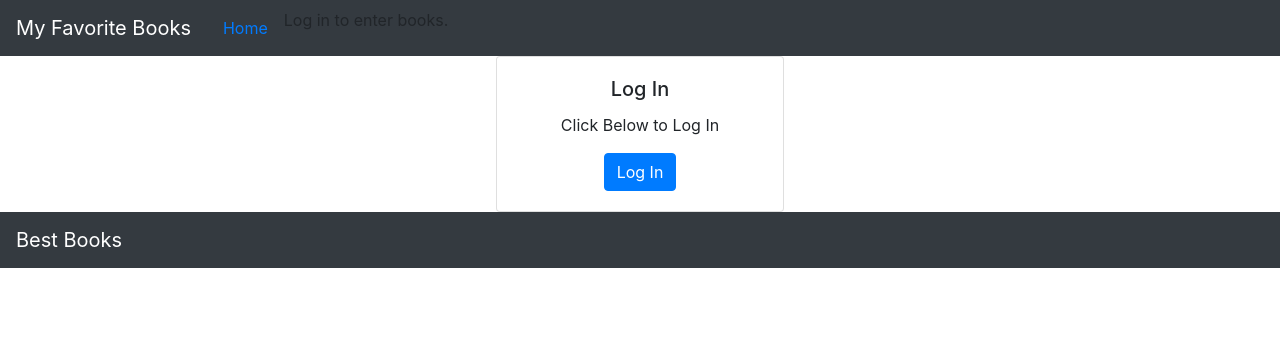
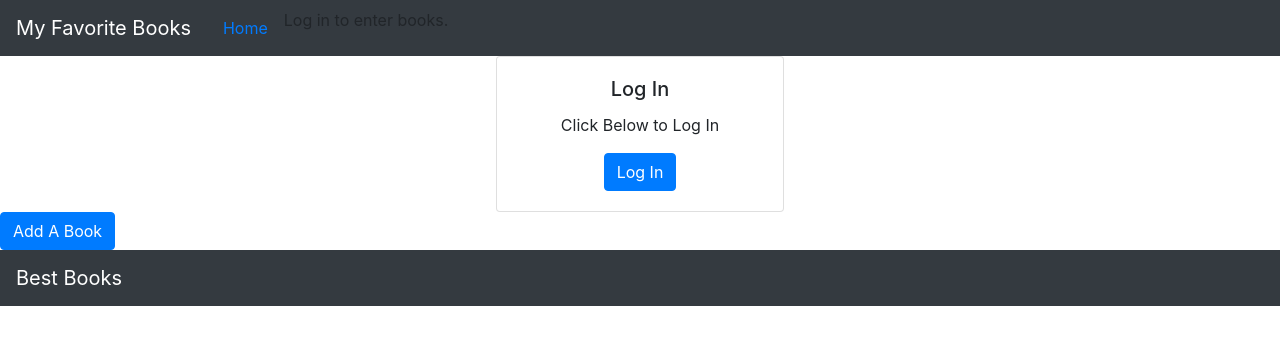
Before and after one commit to ryanyinlee/can-of-books-frontend, a React (Create React App) app: page / in a window 1280 px wide. Shown: the top 344 px of the page. Built offline with nearby package versions, Linux system fonts and the light colour scheme; no server answers.

Commit message:
modal now adds and carosel now renders proper email

```diff
--- a/src/App.js
+++ b/src/App.js
@@ -31,13 +31,33 @@ class App extends React.Component {
   loginHandler = (user) => {
     this.setState({
       user,
-    })
+
+    }, () => this.getBooks())
+    // await this.getBooks();
   }
+
+
 
   logoutHandler = () => {
     this.setState({
       user: null,
     })
+  }
+
+  handleClick = () => {
+
+    this.setState({showModal: true});
+
+  }
+
+  showModal =() => {
+
+    this.setState({showModal:true});
+  }
+
+  closeModal = () => {
+
+    this.setState({showModal:false});
   }
 
 // handleSubmit = (event) => {
@@ -108,6 +128,7 @@ getBooks = async () => {
 
   let url = `${process.env.REACT_APP_SERVER_URL}/books`;
 
+  console.log(this.state.user)
   if (this.state.user) {
     url = `${process.env.REACT_APP_SERVER_URL}/books?email=${this.state.user.email}`;
 
@@ -127,7 +148,7 @@ getBooks = async () => {
 }
 
 componentDidMount() {
-  this.getBooks();
+  // this.getBooks();
 }
 
   render() {
@@ -153,9 +174,9 @@ componentDidMount() {
             name={this.state.user.name}
             email={this.state.user.email}>
             </Profile> : <p></p>}
-            {(this.state.user && this.state.showModal) ? <BookForModal makeBook ={this.props.makeBook} showModal = {this.state.showModal} closeModal = {this.state.closeModal} /> : <Button onClick = {this.handleClick} >Add A Book</Button>}
 
           </Switch>
+            {(this.state.user && this.state.showModal) ? <BookForModal makeBook ={this.makeBook} showModal = {this.state.showModal} closeModal = {this.closeModal} /> : <Button onClick = {this.handleClick} >Add A Book</Button>}
           <Footer />
         </Router>
       </>
--- a/src/BookForModal.js
+++ b/src/BookForModal.js
@@ -2,6 +2,7 @@ import React, { Component } from "react";
 import Modal from "react-bootstrap/Modal";
 import Form from "react-bootstrap/Form";
 import Button from "react-bootstrap/Button";
+
 
 
 export default class BookForModal extends Component {
@@ -14,8 +15,10 @@ export default class BookForModal extends Component {
         status: event.target.status.value
 
     }
+    this.props.makeBook(newBook);
     this.props.closeModal();
     }
+
 
   render() {
     return (
--- a/src/UpdateBookModal.js
+++ b/src/UpdateBookModal.js
@@ -1,5 +1,8 @@
 import React, { Component } from "react";
 import Modal from "react-bootstrap/Modal";
+import Container from "react-bootstrap/Container";
+import Form from "react-bootstrap/Form"
+import Button from  "react-bootstrap/Button"
 
 
 export default class BookForModal extends Component {
```
